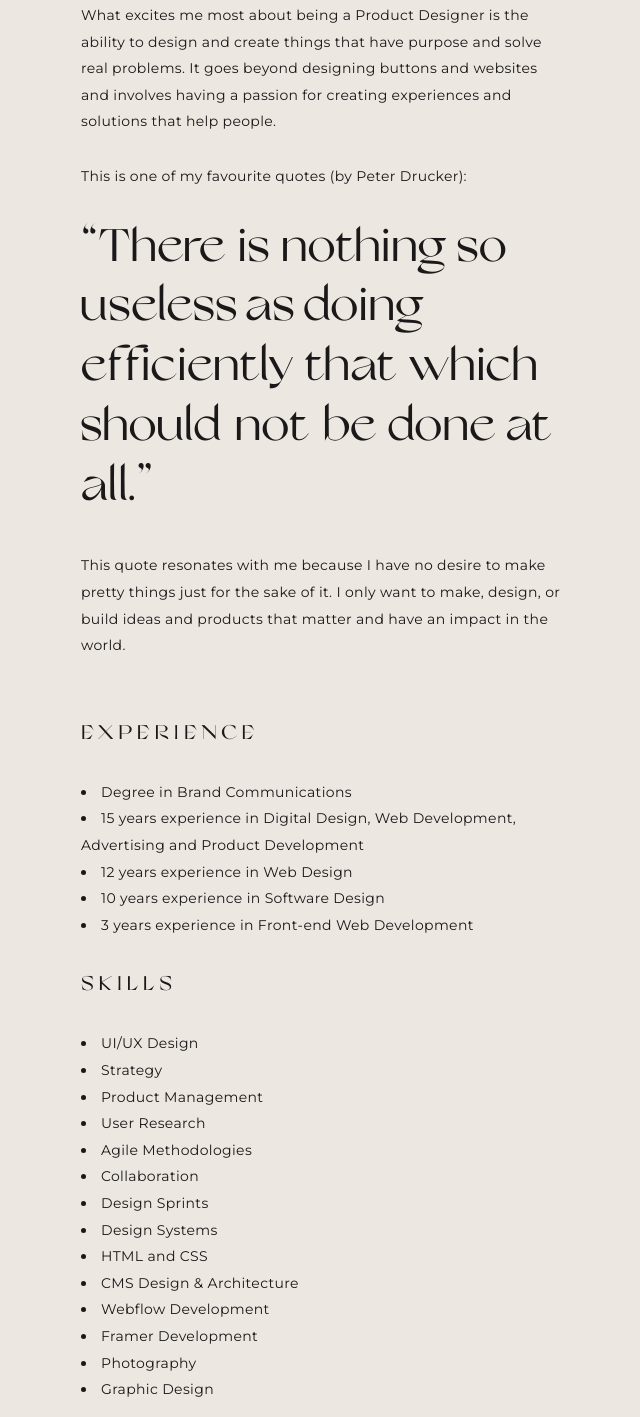
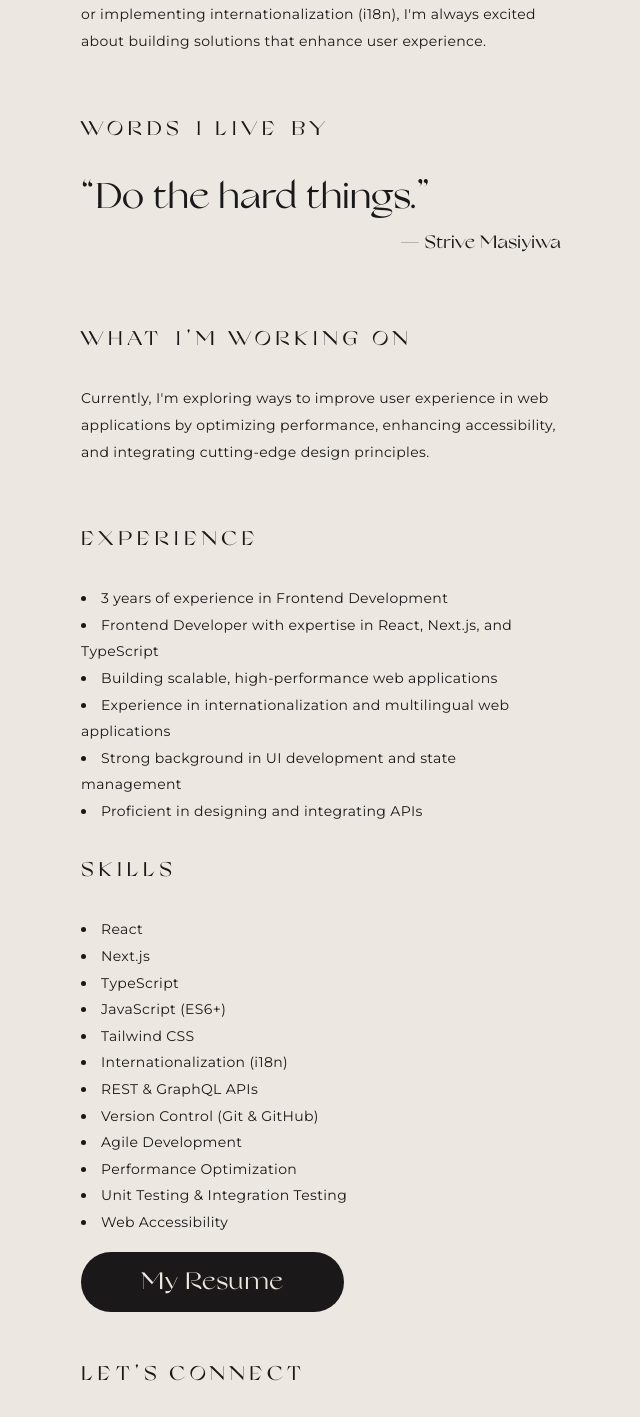
Before and after one commit to Kwasi-1/porfolio, a React (Create React App) app: page /about in a window 1280 px wide. Shown: the part 840-2257 px from the top of the page, without its empty margins (111-751 px from the left). Built offline with nearby package versions, Linux system fonts and the light colour scheme.

Commit message:
edit the content of the page

```diff
--- a/src/components/NavigationLinks.jsx
+++ b/src/components/NavigationLinks.jsx
@@ -11,7 +11,7 @@ const links = [
 const NavigationLinks = () => {
   return (
     <nav aria-label="Primary Navigation">
-      <div className="grid grid-cols-1 text-[10vw] font-[300] font-custom leading-[1] pl-[7%] pt-[15%] ml-[100%]">
+      <div className="grid grid-cols-1 text-[11vw] font-[300] font-custom leading-[0.95] pl-[7%] pt-[15%] ml-[85%]">
         {links.map((link) => (
           <NavLink
             key={link.to}
--- a/src/components/ProjectsList.jsx
+++ b/src/components/ProjectsList.jsx
@@ -3,19 +3,19 @@ import { Link } from 'react-router-dom';
 
 const ProjectsList = () => {
   const projects = [
-    { name: 'OKALPHA', type: 'WEBFLOW DEVELOPMENT' },
-    { name: 'SUPERLINK', type: 'FRAMER DEVELOPMENT', new: true },
-    { name: 'KAROO', type: 'WEBFLOW DEVELOPMENT', new: true },
-    { name: 'WARD', type: 'WEBFLOW DEVELOPMENT' },
+    { name: 'Amazon', type: 'Frontend Development' },
+    { name: 'SwissBik', type: 'Internationalization (i18n)', new: true },
+    { name: 'AutoChef', type: 'Frontend Development', new: true },
+    { name: 'Dept.CS', type: 'Frontend Development' },
   ];
 
   return (
-    <div className="relative flex flex-col space-y-6 text-[7vw] w-[65%] ml-[100%] py-[30%] font-light font-custom leading-[1]">
+    <div className="relative flex flex-col space-y-6 text-[7vw] w-[65%] ml-[115%] mt-4 py-[30%] font-light font-custom leading-[1]">
       {projects.map((project, index) => (
         <Link key={index} className="justify-between items-center w-fit">
           <h2 className="hover:italic hover:translate-x-[5px] transform ease-in-out duration-300 w-fit">{project.name}</h2>
           <div className="flex items-center space-x-2">
-            <span className="text-sm tracking-wider">- {project.type}</span>
+            <span className="text-xs tracking-widest uppercase font-body">- {project.type}</span>
             {project.new && <span className="text-xs bg-light text-primary px-2 py-1 rounded">NEW</span>}
           </div>
         </Link>
--- /dev/null
+++ b/src/components/WorkTogether.jsx
@@ -0,0 +1,11 @@
+const WorKTogether = () => {
+  return (
+    <a href="mailto:affulnana04@gmail.com?subject=Collaboration Inquiry" className="btn-primary fixed top-0 right-0 m-6 rounded-2xl p-4 z-50 w-[380px] h-[150px] bg-dark text-accent shadow-2xl">
+  Want to Work Together?
+    </a>
+
+
+  );
+}
+
+export default WorKTogether;
--- a/src/pages/About.jsx
+++ b/src/pages/About.jsx
@@ -4,64 +4,58 @@ import Layout from "../Layout";
 
 const About = () => {
   const experience = [
-    "Degree in Brand Communications",
-    "15 years experience in Digital Design, Web Development, Advertising and Product Development",
-    "12 years experience in Web Design",
-    "10 years experience in Software Design",
-    "3 years experience in Front-end Web Development",
+    "3 years of experience in Frontend Development",
+    "Frontend Developer with expertise in React, Next.js, and TypeScript",
+    "Building scalable, high-performance web applications",
+    "Experience in internationalization and multilingual web applications",
+    "Strong background in UI development and state management",
+    "Proficient in designing and integrating APIs",
   ];
 
   const skills = [
-    "UI/UX Design",
-    "Strategy",
-    "Product Management",
-    "User Research",
-    "Agile Methodologies",
-    "Collaboration",
-    "Design Sprints",
-    "Design Systems",
-    "HTML and CSS",
-    "CMS Design & Architecture",
-    "Webflow Development",
-    "Framer Development",
-    "Photography",
-    "Graphic Design",
-  ];
-
-  const kudos = [
-    "Shawn Roos",
-    "Wayne Berry",
-    "Daniel Klopper",
-    "Michael Thorne",
-    "Kobus Brummer",
-    "Pascal Righini",
-    "Jade Scully",
+    "React",
+    "Next.js",
+    "TypeScript",
+    "JavaScript (ES6+)",
+    "Tailwind CSS",
+    "Internationalization (i18n)",
+    "REST & GraphQL APIs",
+    "Version Control (Git & GitHub)",
+    "Agile Development",
+    "Performance Optimization",
+    "Unit Testing & Integration Testing",
+    "Web Accessibility",
   ];
 
   return (
     <Layout backgroundColor="#ece7e1">
       <div className="flex bg-light text-primary">
         <Sidebar />
-        <div className="relative mx-auto max-w-[90%] pl-[10%] pr-[5%] text-sm font-body font-[400] tracking-wide leading-[1.9] pb-11 ">
+        <div className="relative mx-auto max-w-[90%] pl-[10%] pr-[5%] text-sm font-body font-[400] tracking-wide leading-[1.9] pb-11">
           <div className="w-[50%] pt-[10%] pb-[8%] flex flex-col justify-center text-left">
             <h1 className="font-custom text-[14vw] leading-none my-7 font-[300]">About</h1>
 
-            <p className="font-custom text-[46px] text-[300] leading-[1.3] mb-9 ">I'm Lauren. A designer, maker and problem solver.</p>
+            {/* Updated Introduction */}
+            <p className="font-custom text-[40px] text-[300] leading-[1.3] mb-9 ">
+              I'm Nana Kwasi, a frontend developer passionate about building interactive web applications.
+            </p>
+
             <p className="mb-7">
-              The cusp of art and technology has always fascinated me, and I've never been afraid to jump in and give it a go, whether it's Paint, Photoshop, Sketch, or CSS. I've been designing with computers since the day I first opened Microsoft Paint.
+              My journey began with a curiosity about how websites function—from buttons clicking to seamless animations. Over time, I honed my skills in React, Next.js, TypeScript, and Tailwind CSS, allowing me to create scalable and accessible digital experiences.
             </p>
             <p className="mb-7">
-              Fast forward to 2023, and I've tried it all, from Digital Campaign Design and Flash Actionscript to Web Design, Animation, HTML/CSS, No-Code Web Development, Product Design, and Product Management. Everything I have done, small or big, has been a vital stepping stone for where I am today.
+              I enjoy solving complex problems, optimizing workflows, and collaborating with designers and backend engineers to bring ideas to life. Whether it's improving performance, refining UI/UX, or implementing internationalization (i18n), I'm always excited about building solutions that enhance user experience.
             </p>
+
+            <h3 className="my-8 font-[500] font-custom text-xl uppercase tracking-[5px]">Words I Live By</h3>
+            <blockquote className="font-custom text-[36px] text-[300] leading-[1.3] mb-9 ">
+              “Do the hard things.”
+              <span className="block text-right text-lg mt-2">— Strive Masiyiwa</span>
+            </blockquote>
+
+            <h3 className="my-8 font-[500] font-custom text-xl uppercase tracking-[5px]">What I'm Working On</h3>
             <p className="mb-7">
-              What excites me most about being a Product Designer is the ability to design and create things that have purpose and solve real problems. It goes beyond designing buttons and websites and involves having a passion for creating experiences and solutions that help people.
-            </p>
-            <p className="mb-7">This is one of my favourite quotes (by Peter Drucker):</p>
-            <blockquote className="font-custom text-[46px] text-[300] leading-[1.3] mb-9 ">
-              “There is nothing so useless as doing efficiently that which should not be done at all.”
-            </blockquote>
-            <p className="mb-7">
-              This quote resonates with me because I have no desire to make pretty things just for the sake of it. I only want to make, design, or build ideas and products that matter and have an impact in the world.
+              Currently, I'm exploring ways to improve user experience in web applications by optimizing performance, enhancing accessibility, and integrating cutting-edge design principles.
             </p>
 
             <h3 className="my-8 font-[500] font-custom text-xl uppercase tracking-[5px]">Experience</h3>
@@ -78,15 +72,15 @@ const About = () => {
               ))}
             </ul>
 
-            <Link className="my-4 px-[60px] py-5 w-fit text-2xl leading-[20px] font-custom bg-dark text-accent hover:bg-secondary rounded-full hover:px-[100px] ease-in-out transition-[padding] duration-300 tracking-[1px]">
-              My CV
+            <Link to='/resume' className="my-4 px-[60px] py-5 w-fit text-2xl leading-[20px] font-custom bg-dark text-accent hover:bg-secondary rounded-full hover:px-[100px] ease-in-out transition-[padding] duration-300 tracking-[1px]">
+              My Resume
             </Link>
 
-            <h3 className="my-8 font-[500] font-custom text-xl uppercase tracking-[5px]">Kudos</h3>
-            <p className="mb-4">
-              Most of what is in this portfolio is teamwork. I have only included work where I made a significant contribution, but these people have influenced my career:{" "}
-              {kudos.join(", ")}.
+            <h3 className="my-8 font-[500] font-custom text-xl uppercase tracking-[5px]">Let's Connect</h3>
+            <p className="mt7 mb-7">
+              I'm always open to collaborating on new projects, discussing innovative ideas, or sharing insights on web development. If you'd like to connect, feel free to reach out!
             </p>
+
             <Link to='/contact' className="my-4 px-[60px] py-5 w-fit text-2xl leading-[20px] font-custom bg-dark text-accent hover:bg-secondary rounded-full hover:px-[100px] ease-in-out transition-[padding] duration-300 tracking-[1px]">
               Contact Me
             </Link>
--- a/src/pages/Home.js
+++ b/src/pages/Home.js
@@ -2,16 +2,19 @@ import React from 'react';
 import Sidebar from '../components/Sidebar';
 import NavigationLinks from '../components/NavigationLinks';
 import MainContent from '../components/MainContent';
+import WorKTogether from '../components/WorkTogether';
 
 const Home = () => {
   const homeParagraphs = [
-    'Product Designer / Webflow Developer / Framer Developer and Partner.',
-    'Currently working full-time as a Senior Product Designer at Detail Technologies.'
+    'Frontend Developer | React | Next.js | TypeScript | Internationalization',
+    'Passionate about building interactive, scalable, and accessible web applications.',
+    // 'Currently working on an LMS platform for school websites in Ghana and neighboring African countries.'
   ];
 
   return (
     <div className='flex bg-light text-primary h-screen'>
       <Sidebar />
+      <WorKTogether/>
 
       {/* Main container split into two halves */}
       <div className="flex max-w-[90%] pl-[8%] pr-[5%]">
--- a/src/pages/Work.js
+++ b/src/pages/Work.js
@@ -6,13 +6,12 @@ import Layout from '../Layout';
 
 const Work = () => {
   const workParagraphs = [
-    'This is a showcase of my best work in a variety of fields including Graphic and Web Design, No-Code Development, Product Design, and Product Management.',
-    'The world of digital design and development is constantly evolving and so has my role over the last 15 years. I’m still learning and gaining new skills every day.'
+    'This is a showcase of my best work in frontend development, UI engineering, performance optimization, and web accessibility.',
+    'The web is always evolving, and so is my approach to building fast, scalable applications. I craft interactive, user-friendly experiences with React, Next.js, and TypeScript.'
   ];
 
   return (
     <Layout backgroundColor="#1a1818">
-
       <div className="flex bg-dark text-accent min-h-screen">
         <Sidebar />
 
@@ -23,7 +22,7 @@ const Work = () => {
           <MainContent title="work" paragraphs={workParagraphs} paddingTop="pt-[28%]" />
 
           {/* Right Section (Scrollable Project List) */}
-            <ProjectsList />
+          <ProjectsList />
 
         </div>
       </div>
```
